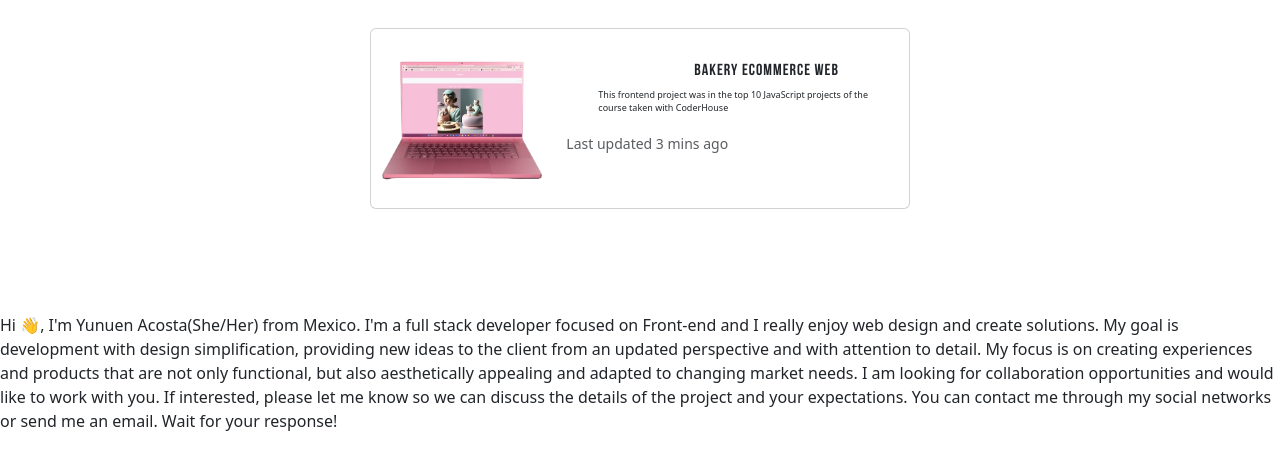
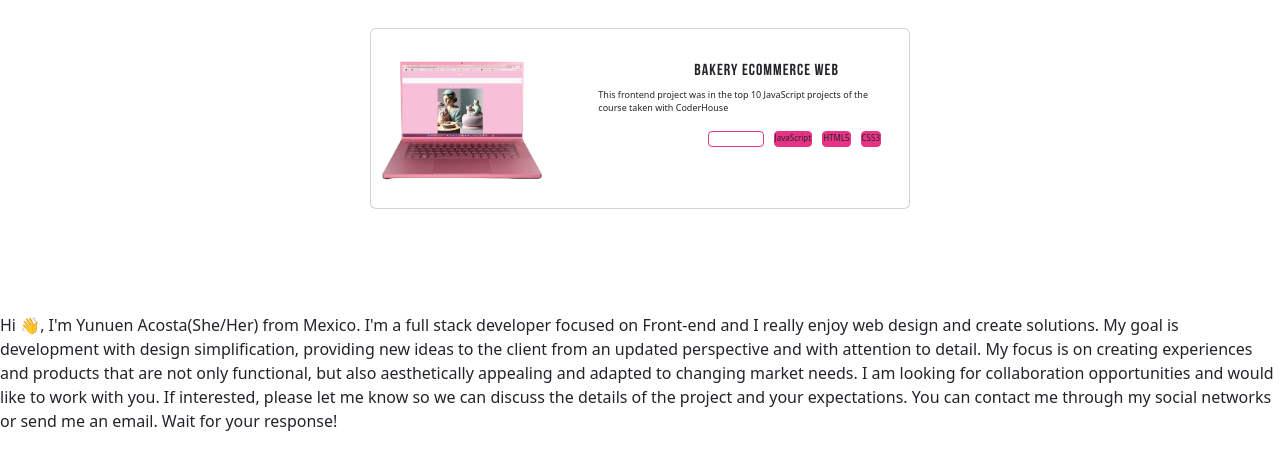
Before and after one commit to YunuenAM/MyCV, a website: page index.html in a window 1280 px wide. Shown: the part 209-678 px from the top of the page. Drawn offline with nearby package versions, Linux system fonts and the light colour scheme; a small style sheet from the web is missing.

Commit message:
✨Feat:  imporving  btn at card

```diff
--- a/css/style.css
+++ b/css/style.css
@@ -226,3 +226,68 @@ ul{
   .img-fluid rounded-start{
     margin-left: 127px;
   }
+
+  .container {
+    display: flex;
+    flex-wrap: wrap;
+  }
+
+  .item {
+    width: calc(3=15% - 5px); /* Ancho del 50% menos el espacio entre elementos */
+    border: 1px solid #E83283;
+    background-color: #E83283;
+    border-radius: 4px;
+    margin-left: 10px; /* Espacio entre elementos */
+    margin-bottom: 10px; /* Espacio entre filas */
+    font-family: "system-ui";
+    font-size: 8px;
+    display: flex;
+    align-items: start;
+  }
+
+  .item-btn{
+    width: calc(3=20% - 5px); /* Ancho del 50% menos el espacio entre elementos */
+    border: 1px solid #E83283;
+    background-color: transparent;
+    border-radius: 4px;
+    margin-left: 20px; /* Espacio entre elementos */
+    margin-bottom: 10px; /* Espacio entre filas */
+    font-family: "system-ui";
+    font-size: 8px;
+    display: flex;
+    color: white;
+
+
+  }
+
+  .item-btn:hover{
+    transform: scale(1.2);
+    background-color: #E83283;
+    color: black;
+  }
+
+
+
+
+
+
+
+
+
+
+  .button-container {
+    margin-left: 2rem;
+    margin-top: -20px;
+
+  }
+
+  .btn-outline-pink {
+    color: pink;
+    border-color: pink;
+  }
+
+  .btn-outline-pink:hover {
+    color: white;
+    background-color: pink;
+    border-color: pink;
+  }
--- a/index.html
+++ b/index.html
@@ -82,7 +82,17 @@
                 <div class="card-body">
                   <h5 class="card-title">BAKERY ECOMMERCE WEB</h5>
                   <p class="work">This frontend project was in the top 10 JavaScript projects of the course taken with CoderHouse</p>
-                  <p class="card-text"><small class="text-body-secondary">Last updated 3 mins ago</small></p>
+                  <div class="container">
+                    <button class="item-btn">See Project</button>
+                    <div class="item">JavaScript</div>
+                    <div class="item">HTML5</div>
+                    <div class="item">CSS3</div>
+                  </div>
+
+
+
+
+
                 </div>
               </div>
             </div>
```
Also changed, not shown: img/html5.png (added), img/js.png (added).
